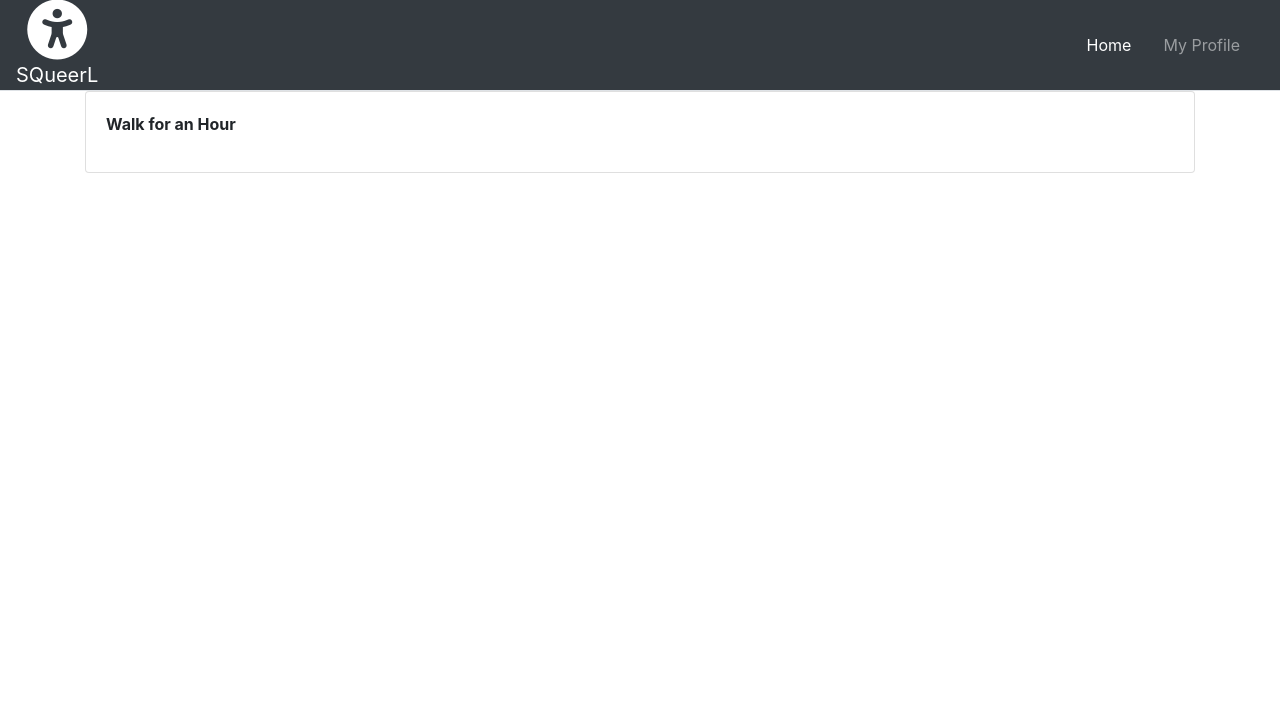
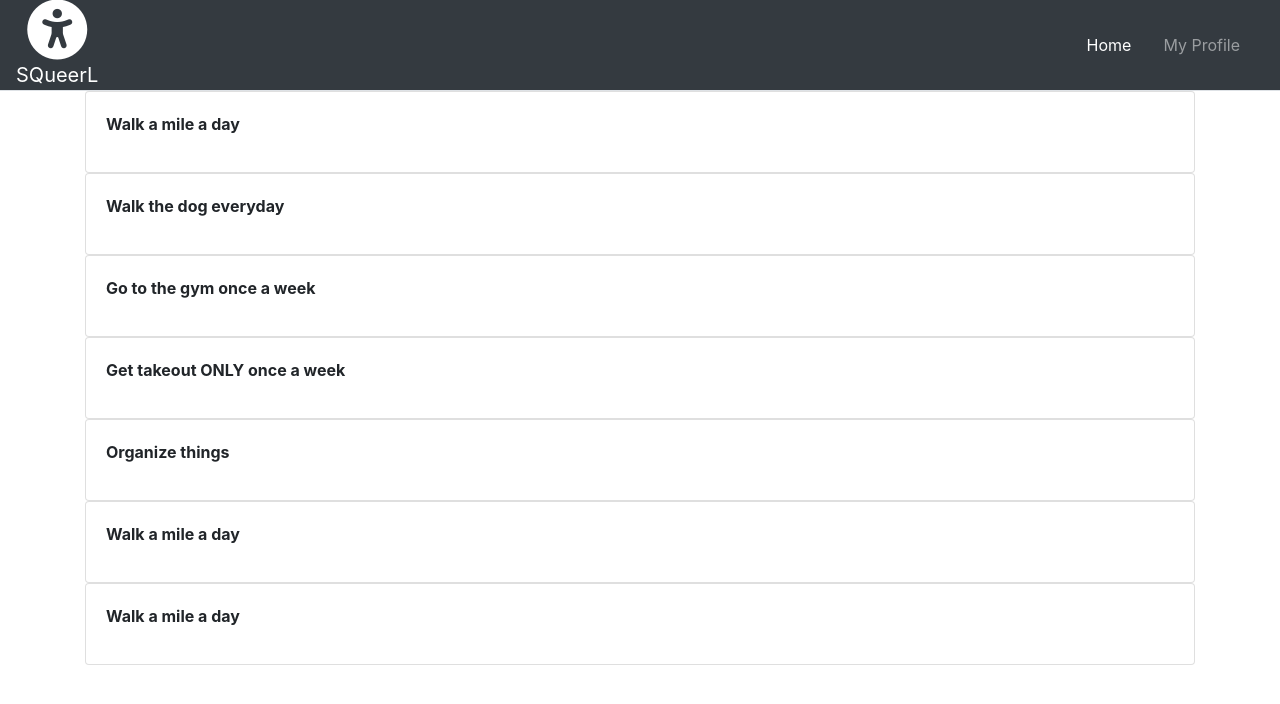
Before and after one commit to M00ny0z/SQueerL, a React (Create React App) app in the folder frontend/: page / in a window 1280 px wide. Shown: the top 704 px of the page. Built offline with nearby package versions, Linux system fonts and the light colour scheme.

Commit message:
Removed unnecessary Goal import

```diff
--- a/frontend/src/components/Home.js
+++ b/frontend/src/components/Home.js
@@ -1,10 +1,10 @@
 import React from 'react';
+import CurrentGoalList from './CurrentGoalList';
 
-import Goal from './Goal';
 const Home = () => {
    return (
       <div className="container">
-         <Goal name="Walk for an Hour"/>
+         <CurrentGoalList />
       </div>
    );
 };
```
